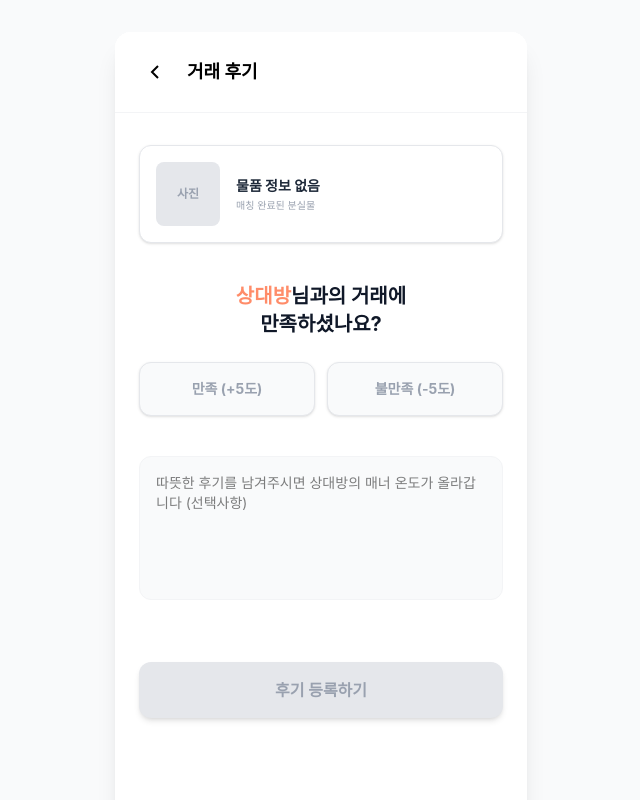
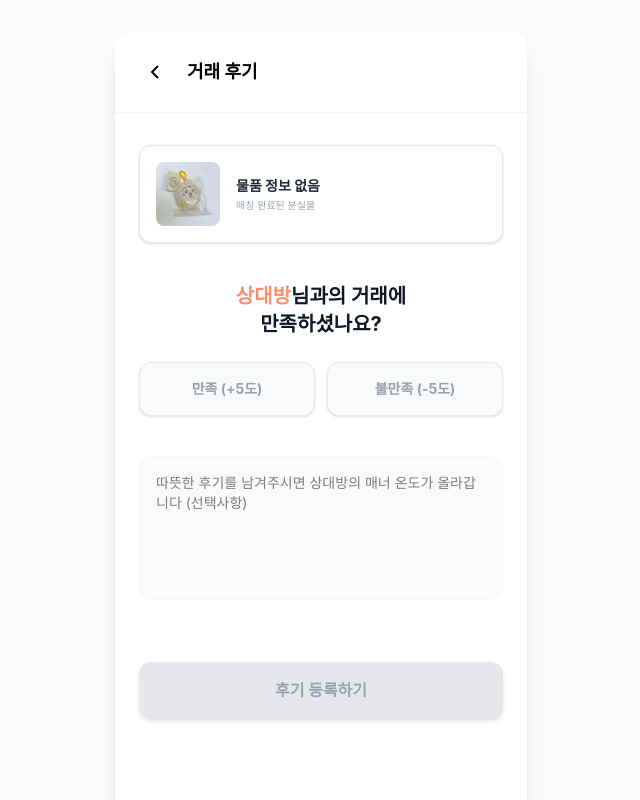
Before and after one commit to dbdlf/MatchCatch, a React (Vite) app: page /review in a window 1280 px wide. Shown: the top 800 px of the page, without its empty margins (319-959 px from the left). Built offline with nearby package versions, Linux system fonts and the light colour scheme.

Commit message:
Update ReviewPage.jsx

```diff
--- a/src/pages/ReviewPage.jsx
+++ b/src/pages/ReviewPage.jsx
@@ -60,14 +60,14 @@ function ReviewPage() {
         <div className="px-6 py-8 space-y-10 flex-1">
           {/* 매칭된 게시물 정보 카드 */}
           <div className="p-4 border border-gray-200 rounded-xl flex items-center shadow-sm bg-white">
-            <div className="w-16 h-16 bg-gray-200 rounded-lg overflow-hidden mr-4 flex-shrink-0 flex items-center justify-center text-xs text-gray-400 font-bold">
-              사진
+            <div className="w-16 h-16 bg-gray-200 rounded-lg overflow-hidden mr-4 flex-shrink-0">
+              <img src="/images/chatmain.jpeg" alt="물품 사진" className="w-full h-full object-cover" />
             </div>
             <div className="flex-1">
               <h4 className="font-bold text-sm text-gray-800">{postTitle}</h4>
               <p className="text-[10px] text-gray-400 mt-0.5">매칭 완료된 분실물</p>
             </div>
-          </div>
+        </div>
 
           {/* 만족도 선택 섹션 */}
           <div className="text-center space-y-6">
```
